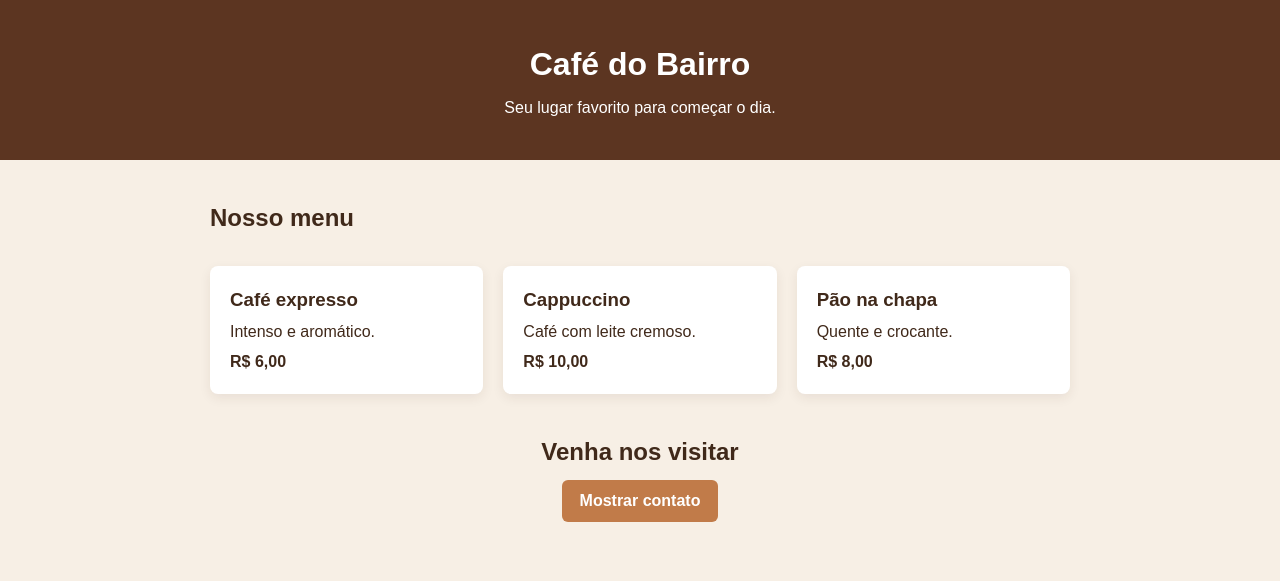
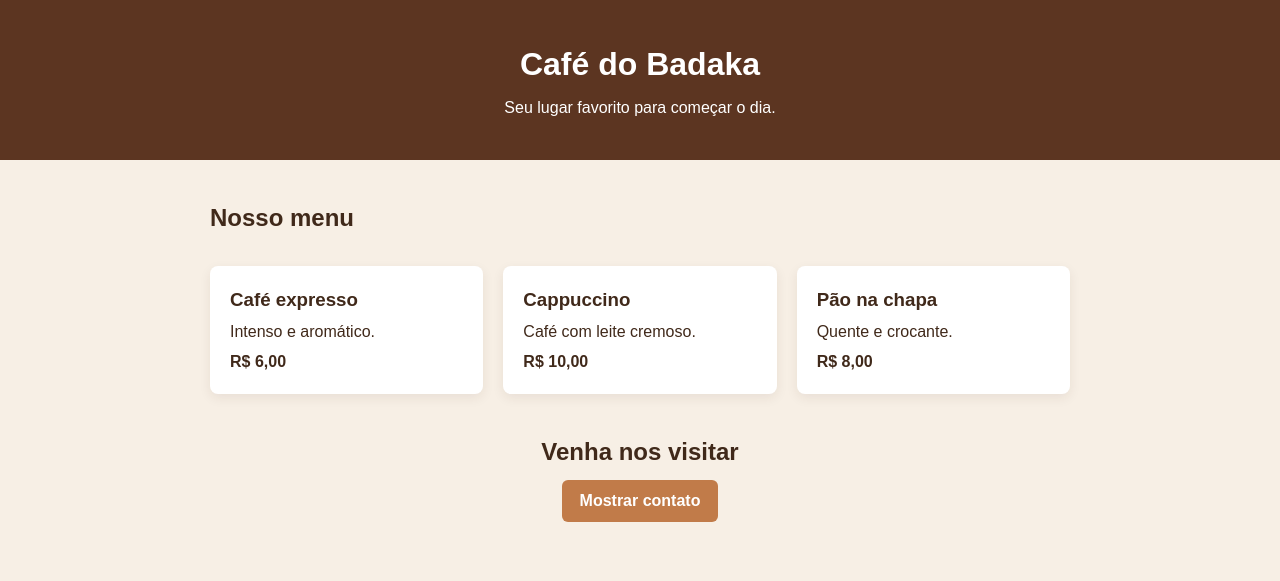
Before and after one commit to thomascastello1-cyber/teste-cafeteiria, a plain HTML site: page index.html in a window 1280 px wide. Drawn offline with Linux system fonts and the light colour scheme.

Commit message:
rename café

```diff
--- a/index.html
+++ b/index.html
@@ -4,14 +4,14 @@
 <head>
     <meta charset="UTF-8">
     <meta name="viewport" content="width=device-width, initial-scale=1.0">
-    <title>Café do Brasil</title>
+    <title>Café do Badaka</title>
     <link rel="stylesheet" href="style.css">
     <script src="script.js" defer></script>
 </head>
 
 <body>
     <header class="cabecalho">
-        <h1>Café do Bairro</h1>
+        <h1>Café do Badaka</h1>
         <p>Seu lugar favorito para começar o dia.</p>
     </header>
 
```
